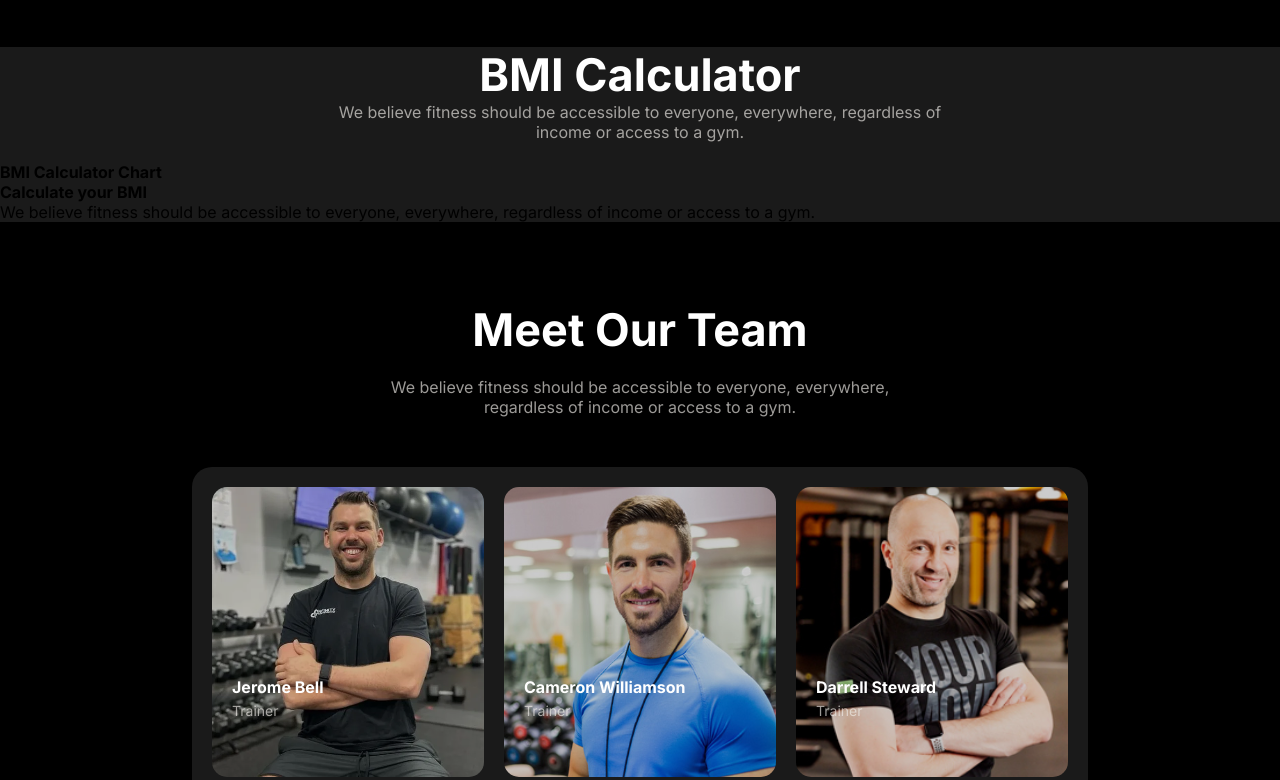
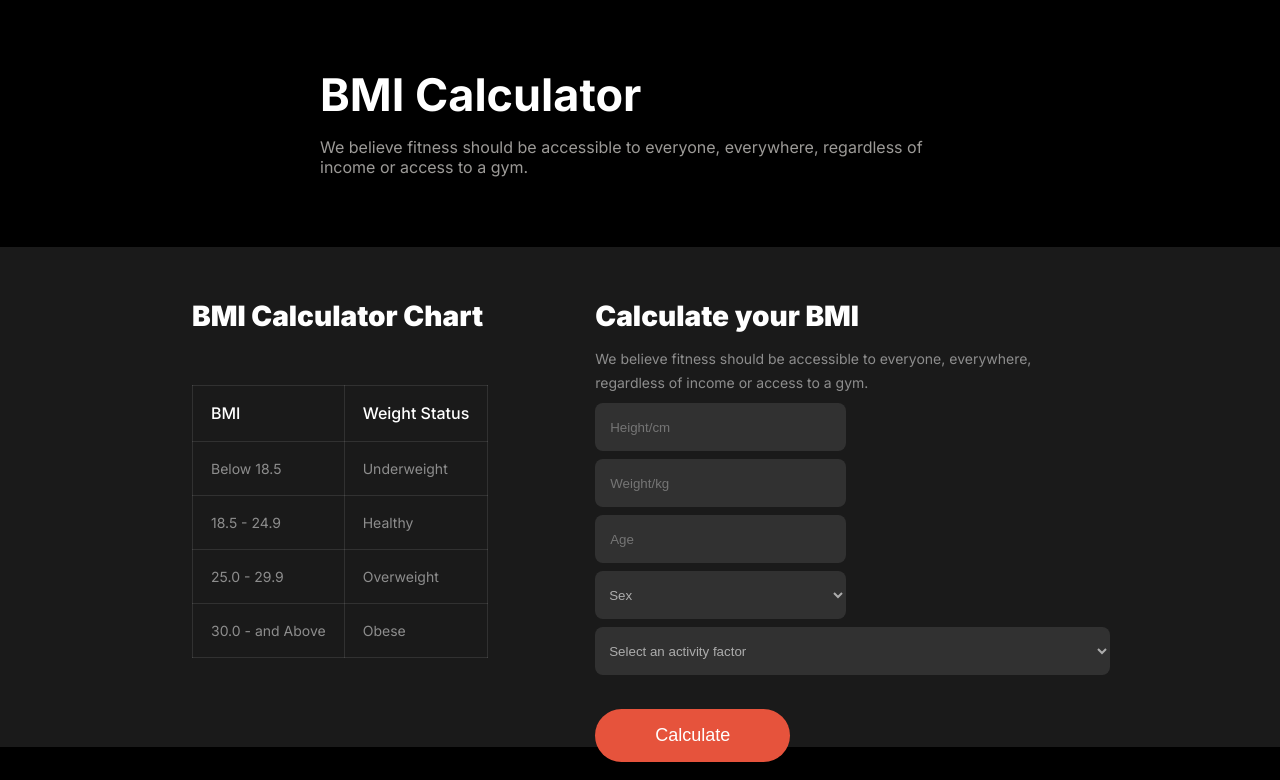
Before and after one commit to joinalpro/varsatile-assignment-02, a plain HTML site: page index.html in a window 1280 px wide. Shown: the part 2417-3197 px from the top of the page. Drawn offline with Linux system fonts and the light colour scheme.

Commit message:
calculator section done

```diff
--- a/index.html
+++ b/index.html
@@ -143,26 +143,74 @@
          </section>
          <!-- Trainings and Exercises ended here -->
           <!-- BMI Calculator start here -->
-           <section class="bmi-calculator-container">
+        <section class="bmi-calculator-container">
                 <div class="bmi-calculator-content">
                     <h2>BMI Calculator</h2>
                     <p>We believe fitness should be accessible to everyone, everywhere, regardless of income or access to a gym.</p>
                 </div>
                 <div class="bmi-content-width">
-
-                </div>
                     <div class="bmi-chart-calculator-container">
                         <div class="bmi-chart">
                             <h4>BMI Calculator Chart</h4>
+                            <table>
+                                <thead>
+                                    <tr>
+                                        <th>BMI </th>
+                                        <th>Weight Status</th>
+                                    </tr>
+                                </thead>
+                                <tbody>
+                                    <tr>
+                                        <td>Below 18.5</td>
+                                        <td>Underweight</td>
+                                    </tr>
+                                    <tr>
+                                        <td>18.5 - 24.9</td>
+                                        <td>
+                                            Healthy
+                                        </td>
+                                    </tr>
+                                    <tr>
+                                        <td>25.0 - 29.9</td>
+                                        <td>Overweight</td>
+                                    </tr>
+                                    <tr>
+                                        <td>30.0 - and Above</td>
+                                        <td>Obese</td>
+                                    </tr>
+
+                                </tbody>
+                            </table>
                         </div>
                         <div class="bmi-calculator">
-                            <h4>Calculate your BMI</h4>
-                            <p>We believe fitness should be accessible to everyone, everywhere, regardless of income or access to a gym.
-                            </p>
+                                <h4>Calculate your BMI</h4>
+                                <p>We believe fitness should be accessible to everyone, everywhere, regardless of income or access to a gym.
+                                </p>
+                                <div class="input-text">
+                                    <input type="text" name="" id="" placeholder="Height/cm">
+                                    <input type="text" name="" id="" placeholder="Weight/kg">
+                                </div>
+                                <div class="input-text">
+                                    <input type="text" name="" id="" placeholder="Age">
+                                    <select class="select-option"  name="Sex" id="">
+                                        <option value="">Sex</option>
+                                        <option value="Male">Male</option>
+                                        <option value="Female">Female</option>
+                                    </select>
+
+                                </div>
+                                <div>
+                                    <select class="select-activity" name="Select an activity factor" id="">
+                                        <option value="activity">Select an activity factor</option>
+                                    </select>
+                                </div>
+                                <button id="calculator-btn">Calculate</button>
                         </div>
+
                     </div>
+
                 </div>
-           </section>
+        </section>
           <!-- BMI Calculator ended here -->
           <!-- Meet Our Team start here -->
         <section class="meet-our-team-container">
--- a/styles/responsive.css
+++ b/styles/responsive.css
@@ -7,13 +7,16 @@
     .nav-ul-links{
         display: none;
     }
-
+    .bmi-chart,
+    .bmi-calculator,
     .header-container,
     .header-left-side,
     .header-right-side,
     .habits-content{
         width: 100%;
     }
+    .bmi-chart-calculator-container,
+    .bmi-calculator-content,
     .header-full-width,
     .habits-full-width,
     .training-exercise-container,
@@ -88,7 +91,7 @@
     }
     .exercise-2 {
         background-image: url("../images/exercise2.png");
-        background-position:cover;
+        background-position: -19cap;
         background-size:cover;
         grid-column: 7/span 6;
         grid-row: 1/span 6;
@@ -113,6 +116,19 @@
         display: none;
     }
 
+    .bmi-calculator h4, .bmi-chart h4 {
+        color: rgb(255, 255, 255);
+        font-family: Inter;
+        font-size: 16px;
+        font-weight: 900;
+    }
+    .input-text {
+        display: flex;
+        gap:10px;
+    }
+    .select-activity {
+        width: 100%;
+    }
     /* our trainer styles start here */
     .our-trainer {
         grid-template-columns: repeat(1, 1fr);
@@ -126,6 +142,7 @@
     .trainer-4 {
         display: none;
     }
+    .bmi-chart-calculator-container,
     .footer-text-area {
         flex-direction: column;
     }
@@ -139,6 +156,7 @@
     .footer-getstarted-middle {
         margin: 20px 0px;
     }
+    .bmi-chart-calculator-container,
     .footer-text-area {
         height: 100%;
     }
--- a/styles/style.css
+++ b/styles/style.css
@@ -301,10 +301,12 @@ nav li a {
 .exercise-1 {
     grid-column: 1/span 3;
     grid-row: 1 /span 6;
-    background-image: url("../images/exercise1.jpg");
+    background-image:url("../images/exercise1.jpg");
     background-repeat: no-repeat;
     background-position: center;
     background-size: cover;
+    background-color: rgba(6, 255, 210, 0.5);
+    background-blend-mode: overlay;
 }
 
 .exercise-2 {
@@ -314,6 +316,8 @@ nav li a {
     background-repeat: no-repeat;
     background-position: center;
     background-size: cover;
+    background-color: rgba(255, 0, 0, 0.3);
+    background-blend-mode: overlay;
 }
 /* .exercise-2 img {
     width: 100%;
@@ -326,6 +330,8 @@ nav li a {
     background-repeat: no-repeat;
     background-position: center;
     background-size: cover;
+    background-color: rgba(0, 0, 0, 0.5);
+    background-blend-mode: overlay;
 }
 .exercise-4 {
     grid-column: 1/span 5;
@@ -334,6 +340,8 @@ nav li a {
     background-repeat: no-repeat;
     background-position: center;
     background-size: cover;
+    background-color: rgba(0, 0, 0, 0.5);
+    background-blend-mode: overlay;
 }
 .exercise-5 {
     grid-column: 6/span 3;
@@ -342,6 +350,8 @@ nav li a {
     background-repeat: no-repeat;
     background-position: center;
     background-size: cover;
+    background-color: rgba(66, 255, 0, 0.3);
+    background-blend-mode: overlay;
 }
 .exercise-6 {
     grid-column: 9/span 4;
@@ -350,35 +360,137 @@ nav li a {
     background-repeat: no-repeat;
     background-position: center;
     background-size: cover;
+    background-color: rgba(0, 71, 255, 0.3);
+    background-blend-mode: overlay;
 }
 /* bmi-calculator-container start here */
-.bmi-calculator-container {
-    backdrop-filter: blur(20px);
-    background: rgba(48, 48, 48, 0.54);
-}
+
 .bmi-calculator-content {
-    width: 70%;
-    margin: 80px auto;
-}
-.bmi-calculator-content {
-    text-align: center;
-}
-.bmi-calculator-content {
-    /* text-align: center; */
     width: 50%;
-    margin: 0 auto;
+    margin: 70px auto;
+
 }
 .bmi-calculator-content h2 {
     color: white;
     font-size: 45px;
+    margin-bottom: 15px;
 }
 .bmi-calculator-content p {
     color: rgba(239, 237, 232, 0.65);
     font-size: 16px;
     font-weight: 400;
-    margin-bottom: 20px;
 }
+.bmi-content-width {
+    backdrop-filter: blur(20px);
+    background: rgba(48, 48, 48, 0.54);
+}
+.bmi-chart-calculator-container {
+    width: 70%;
+    margin:0 auto;
+    display: flex;
+    justify-content: space-between;
+    /* align-items: center; */
+    gap:20px;
+    height: 500px;
+}
+.bmi-chart {
+    width: 45%;
+    padding-top: 52px;
+}
+.bmi-chart h4 {
+    color: rgb(255, 255, 255);
+    font-size: 28px;
+    font-weight: 900;
+    margin-bottom: 52px;
+}
+table {
+    border-collapse: collapse;
+    border: 1px solid rgba(255, 255, 255, 0.1);
+}
+th,td {
+    padding: 18px;
+    border: 1px solid rgba(255, 255, 255, 0.1);
+}
+th {
+    color: rgb(255, 255, 255);
+    font-family: Inter;
+    font-size: 16px;
+    font-weight: 500;
+    line-height: 120%;
+    letter-spacing: 0%;
+    text-align: left;
+}
+td {
+    color: rgba(255, 255, 255, 0.5);
+    font-family: Inter;
+    font-size: 14px;
+    font-weight: 400;
+}
+.bmi-calculator {
+    width: 55%;
+    padding-top: 52px;
+}
+.bmi-calculator h4 {
+    color: rgb(255, 255, 255);
+    font-size: 28px;
+    font-weight: 900;
+    margin-bottom: 14px;
+}
+.bmi-calculator p {
+    color: rgba(255, 255, 255, 0.5);
+    font-size: 14px;
+    font-weight: 400;
+    line-height: 24px;
+}
+.input-text {
 
+}
+input {
+    width: 250.5px;
+    height: 48px;
+    margin-top: 8px;
+    margin-right: 8px;
+    border-radius: 8px;
+    background: rgba(255, 255, 255, 0.1);
+    border:none;
+}
+::placeholder {
+    padding-left: 15px;
+}
+.select-option {
+    width: 250.5px;
+    height: 48px;
+    margin-top: 8px;
+    margin-right: 8px;
+    border-radius: 8px;
+    background: rgba(255, 255, 255, 0.1);
+    border:none;
+    color:rgba(255, 255, 255, 0.6);
+    padding-left:10px;
+    margin-right:10px;
+}
+.select-activity {
+    width: 515px;
+    height: 48px;
+    margin-top: 8px;
+    margin-right: 8px;
+    border-radius: 8px;
+    background: rgba(255, 255, 255, 0.1);
+    border:none;
+    color:rgba(255, 255, 255, 0.6);
+    padding-left:10px;
+    margin-right:10px;
+    margin-bottom: 2.15rem;
+}
+#calculator-btn {
+    padding: 16px 60px 16px 60px;
+    border-radius: 42px;
+    background: rgb(230, 83, 60);
+    border:none;
+    color: white;
+    margin-right: 15px;
+    font-size: 18px;
+}
 /* meet our team styles start here */
 .meet-our-team-container {
     width: 70%;
```
